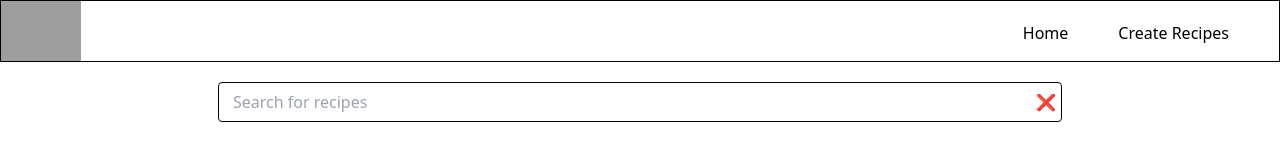
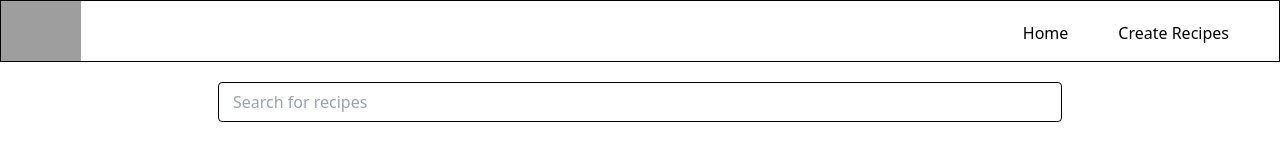
Before and after one commit to PriyanshuAgarwal27/RecipeWebsite, a React (Create React App) app: page /recipes in a window 1280 px wide. Shown: the top 150 px of the page. Built offline with nearby package versions, Linux system fonts and the light colour scheme; grey boxes are pictures that could not be loaded.

Commit message:
modified imput search

```diff
--- a/src/Components/RecipeList.jsx
+++ b/src/Components/RecipeList.jsx
@@ -44,9 +44,14 @@ const RecipeList = () => {
               setInputSearch(e.target.value);
             }}
           />
-          <button className="cancel-search-input" onClick={onCancelSearchEvent}>
-            ❌
-          </button>
+          {inputSearch && (
+            <button
+              className="cancel-search-input"
+              onClick={onCancelSearchEvent}
+            >
+              ❌
+            </button>
+          )}
         </div>
         <div className="card-container">
           {filteredData.map((recipe) => (
```
